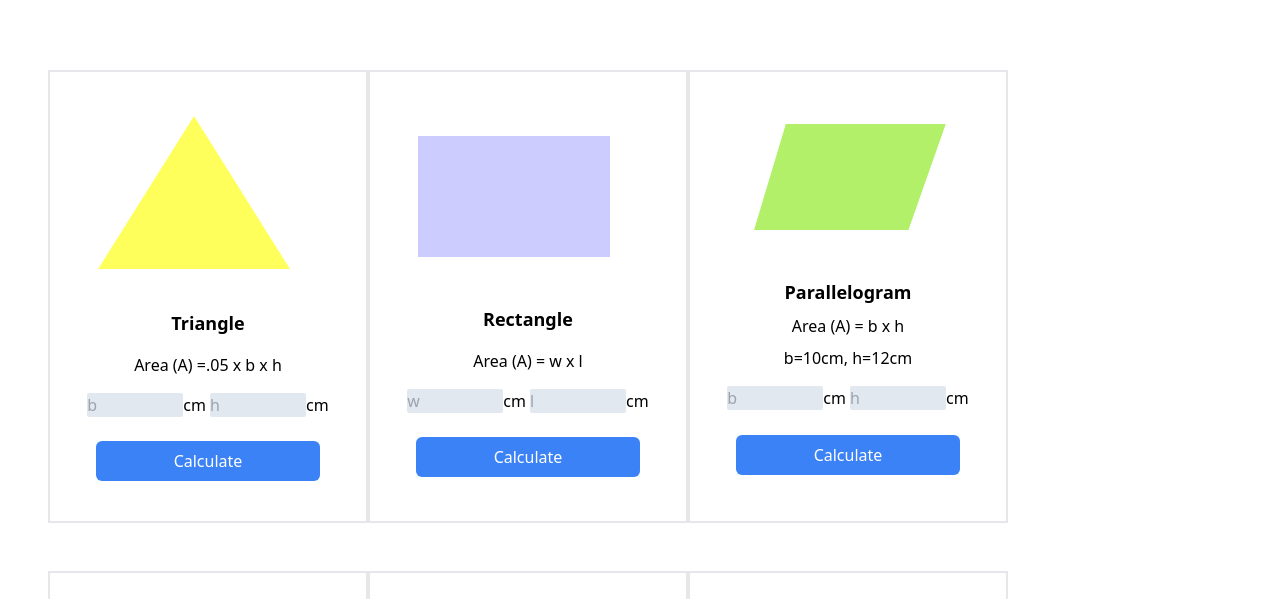
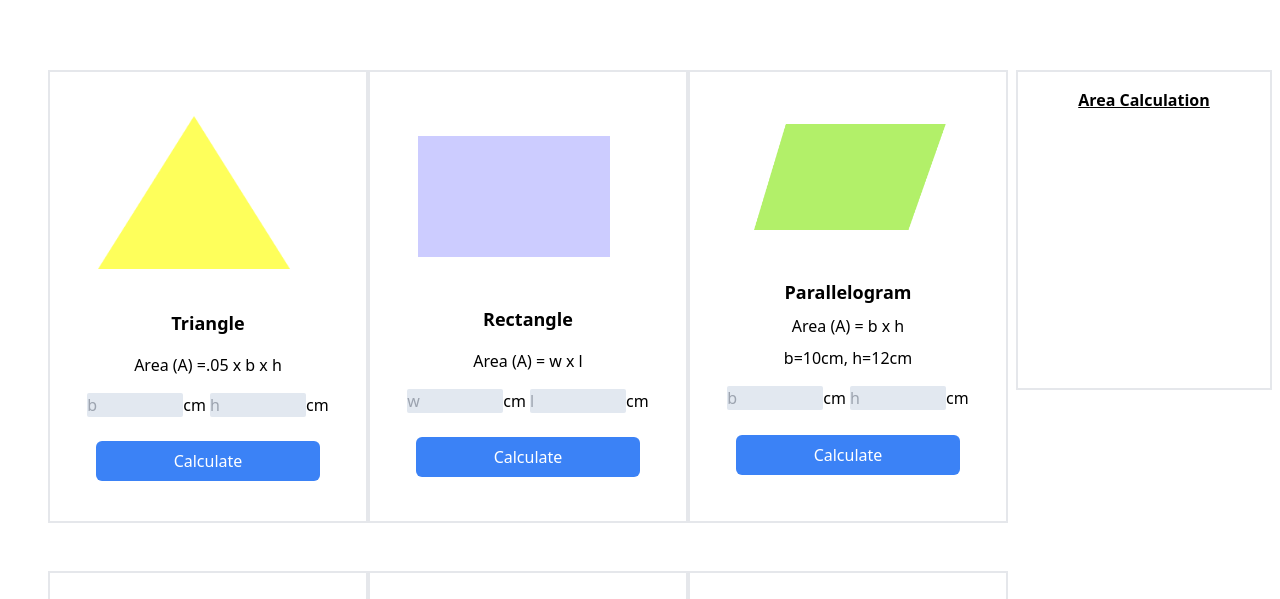
Before and after one commit to shakilahmedshuvo/geometry-genius, a plain HTML site: page index.html in a window 1280 px wide. Shown: the part 138-737 px from the top of the page. Drawn offline with nearby package versions, Linux system fonts and the light colour scheme.

Commit message:
add area Calculation section

```diff
--- a/index.html
+++ b/index.html
@@ -26,8 +26,9 @@
     <!-- header section end  -->
     <main>
         <!-- card and info section -->
-        <section class="w-[75%] grid md:grid-cols-2 lg:grid-cols-3 gap-">
+        <section class="flex flex-col md:flex-row lg:flex-row">
             <!-- card number 1 -->
+            <div class=" w-[75%] grid md:grid-cols-2 lg:grid-cols-3">
                 <div class="w-80 h-90 mt-12 ml-12 border-2 pb-4">
                     <div class="text-center mt-8 pb-6">
                         <img class="ml-12 w-48 pt-3" src="images/triangle.png" alt="">
@@ -118,7 +119,12 @@
                         <button class="w-56 bg-blue-500 p-2 font-medium text-white rounded-md">Calculate</button>
                     </div>
                 </div>
-
+            </div>
+            <!-- Area Calculation card section -->
+            <div class="w-full md:w-[20%] lg:w[20%] ml-14 mt-12 h-80 border-2 ">
+                <h1 class="font-bold mt-4 underline text-center">Area Calculation</h1>
+            </div>
+            <!-- Area Calculation card section end-->
         </section>
     </main>
 
```
Lines whose indentation alone changed are shown as unchanged.
